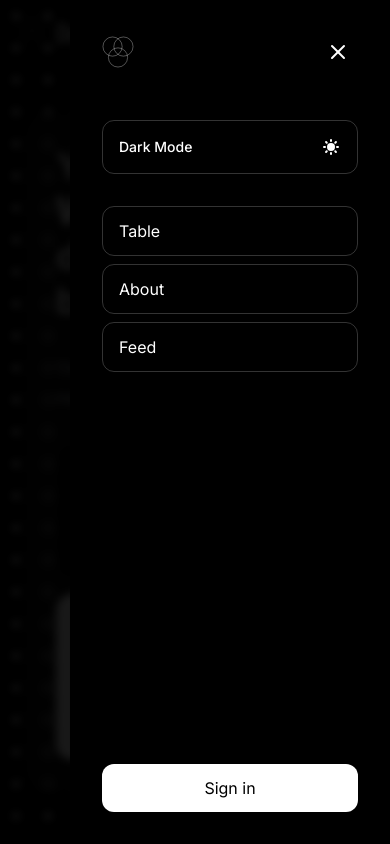
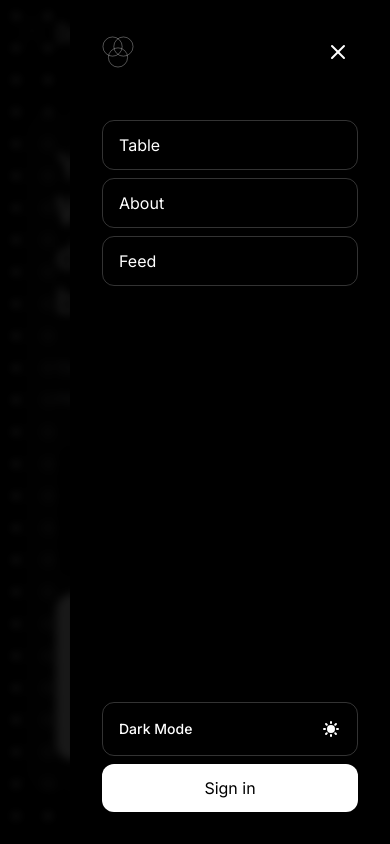
Before and after one commit to Kumulus26/DevAtHome_Web, a Next.js app: page / in a window 390 px wide. Both pictures are taken after a click on the button 362 px from the left and 32 px from the top of the page. Built offline with nearby package versions, Linux system fonts and the light colour scheme.

Commit message:
fix/ correction de bug

```diff
--- a/src/components/Navbar.js
+++ b/src/components/Navbar.js
@@ -266,28 +266,37 @@ export default function Navbar({ onLoginClick, onSettingsClick, isDarkMode, onTh
               </button>
             </div>
 
-            {/* Theme Toggle */}
-            <button
-              onClick={onThemeToggle}
-              className={`w-full mb-8 p-4 rounded-xl border ${
+            {/* Profile Link - Moved here, only show if user is logged in */}
+            {user && (
+              <div className="mb-4">
+                <Link
+                  href={`/profile/${user.username}`}
+                  className={`w-full py-3 px-4 rounded-xl border ${
                     isDarkMode
                       ? 'border-white/20 hover:bg-white/10'
                       : 'border-black/20 hover:bg-black/10'
-              } transition-colors flex items-center justify-between`}
+                  } transition-colors flex items-center space-x-3`}
+                  onClick={() => setShowMobileMenu(false)}
                 >
-              <span className={`text-sm font-medium`}>
-                {isDarkMode ? 'Dark Mode' : 'Light Mode'}
+                  <div className="w-8 h-8 rounded-full bg-gray-200 overflow-hidden">
+                    {user.profileImage ? (
+                      <img
+                        src={user.profileImage}
+                        alt={user.username}
+                        className="w-full h-full object-cover"
+                      />
+                    ) : (
+                      <div className="w-full h-full flex items-center justify-center bg-gray-300">
+                        <span className="text-gray-600 text-sm">
+                          {user.username[0].toUpperCase()}
                         </span>
-              {isDarkMode ? (
-                <svg xmlns="http://www.w3.org/2000/svg" className="h-5 w-5" viewBox="0 0 20 20" fill="currentColor">
-                  <path fillRule="evenodd" d="M10 2a1 1 0 011 1v1a1 1 0 11-2 0V3a1 1 0 011-1zm4 8a4 4 0 11-8 0 4 4 0 018 0zm-.464 4.95l.707.707a1 1 0 001.414-1.414l-.707-.707a1 1 0 00-1.414 1.414zm2.12-10.607a1 1 0 010 1.414l-.706.707a1 1 0 11-1.414-1.414l.707-.707a1 1 0 011.414 0zM17 11a1 1 0 100-2h-1a1 1 0 100 2h1zm-7 4a1 1 0 011 1v1a1 1 0 11-2 0v-1a1 1 0 011-1zM5.05 6.464A1 1 0 106.465 5.05l-.708-.707a1 1 0 00-1.414 1.414l.707.707zm1.414 8.486l-.707.707a1 1 0 01-1.414-1.414l.707-.707a1 1 0 011.414 1.414zM4 11a1 1 0 100-2H3a1 1 0 000 2h1z" clipRule="evenodd" />
-                </svg>
-              ) : (
-                <svg xmlns="http://www.w3.org/2000/svg" className="h-5 w-5" viewBox="0 0 20 20" fill="currentColor">
-                  <path d="M17.293 13.293A8 8 0 016.707 2.707a8.001 8.001 0 1010.586 10.586z" />
-                </svg>
+                      </div>
                     )}
-            </button>
+                  </div>
+                  <span>{user.username}</span>
+                </Link>
+              </div>
+            )}
 
             {/* Navigation Links */}
             <div className="space-y-2">
@@ -311,8 +320,47 @@ export default function Navbar({ onLoginClick, onSettingsClick, isDarkMode, onTh
               ))}
             </div>
 
-            {/* Sign In Button */}
-            <div className="absolute bottom-8 left-8 right-8">
+            {/* Bottom Section */}
+            <div className="absolute bottom-8 left-8 right-8 space-y-2">
+              {/* Theme Toggle */}
+              <button
+                onClick={onThemeToggle}
+                className={`w-full p-4 rounded-xl border ${
+                  isDarkMode
+                    ? 'border-white/20 hover:bg-white/10'
+                    : 'border-black/20 hover:bg-black/10'
+                } transition-colors flex items-center justify-between`}
+              >
+                <span className={`text-sm font-medium`}>
+                  {isDarkMode ? 'Dark Mode' : 'Light Mode'}
+                </span>
+                {isDarkMode ? (
+                  <svg xmlns="http://www.w3.org/2000/svg" className="h-5 w-5" viewBox="0 0 20 20" fill="currentColor">
+                    <path fillRule="evenodd" d="M10 2a1 1 0 011 1v1a1 1 0 11-2 0V3a1 1 0 011-1zm4 8a4 4 0 11-8 0 4 4 0 018 0zm-.464 4.95l.707.707a1 1 0 001.414-1.414l-.707-.707a1 1 0 00-1.414 1.414zm2.12-10.607a1 1 0 010 1.414l-.706.707a1 1 0 11-1.414-1.414l.707-.707a1 1 0 011.414 0zM17 11a1 1 0 100-2h-1a1 1 0 100 2h1zm-7 4a1 1 0 011 1v1a1 1 0 11-2 0v-1a1 1 0 011-1zM5.05 6.464A1 1 0 106.465 5.05l-.708-.707a1 1 0 00-1.414 1.414l.707.707zm1.414 8.486l-.707.707a1 1 0 01-1.414-1.414l.707-.707a1 1 0 011.414 1.414zM4 11a1 1 0 100-2H3a1 1 0 000 2h1z" clipRule="evenodd" />
+                  </svg>
+                ) : (
+                  <svg xmlns="http://www.w3.org/2000/svg" className="h-5 w-5" viewBox="0 0 20 20" fill="currentColor">
+                    <path d="M17.293 13.293A8 8 0 016.707 2.707a8.001 8.001 0 1010.586 10.586z" />
+                  </svg>
+                )}
+              </button>
+
+              {/* Login/Logout Button */}
+              {user ? (
+                <button
+                  onClick={() => {
+                    handleLogout()
+                    setShowMobileMenu(false)
+                  }}
+                  className={`w-full py-3 px-4 rounded-xl transition-colors ${
+                    isDarkMode
+                      ? 'bg-white text-black hover:bg-gray-200'
+                      : 'bg-black text-white hover:bg-gray-900'
+                  }`}
+                >
+                  Log out
+                </button>
+              ) : (
                 <button
                   onClick={() => {
                     onLoginClick()
@@ -326,6 +374,7 @@ export default function Navbar({ onLoginClick, onSettingsClick, isDarkMode, onTh
                 >
                   Sign in
                 </button>
+              )}
             </div>
           </div>
         </div>
```
Lines whose indentation alone changed are shown as unchanged.
